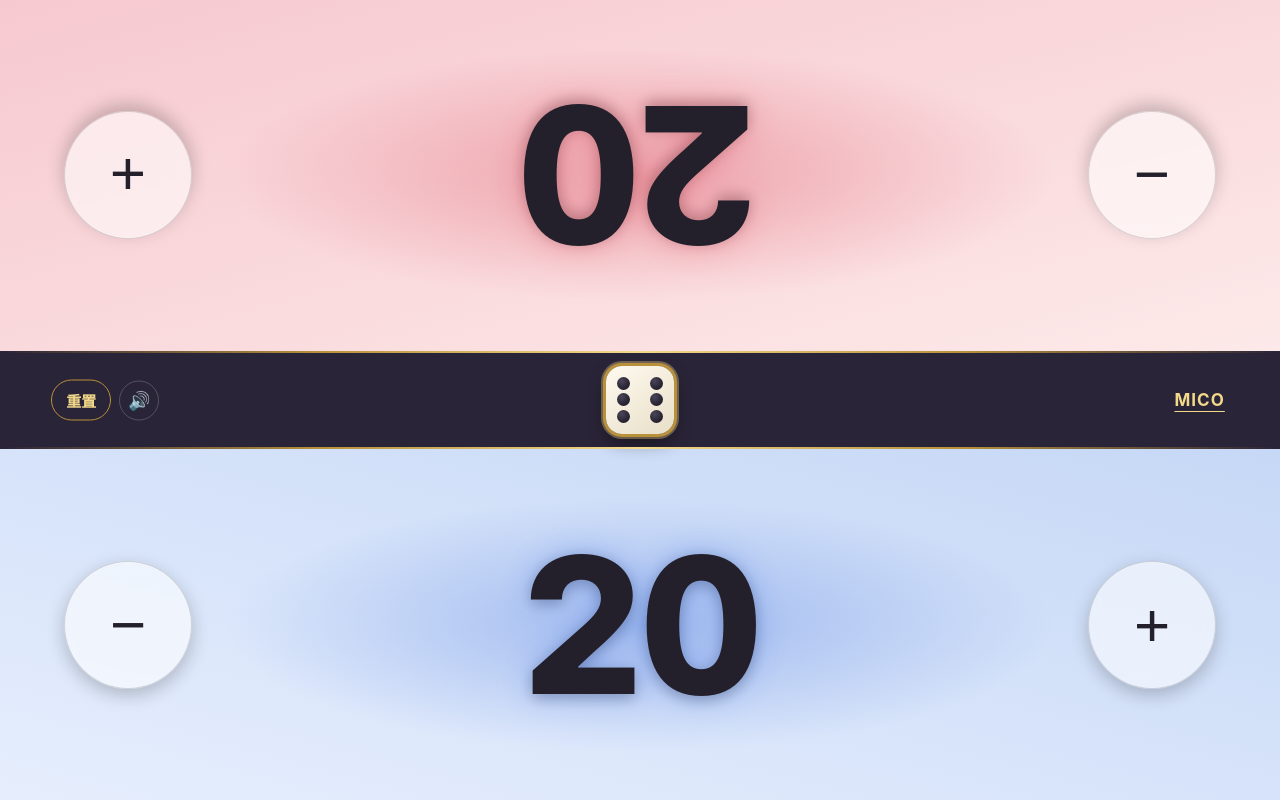
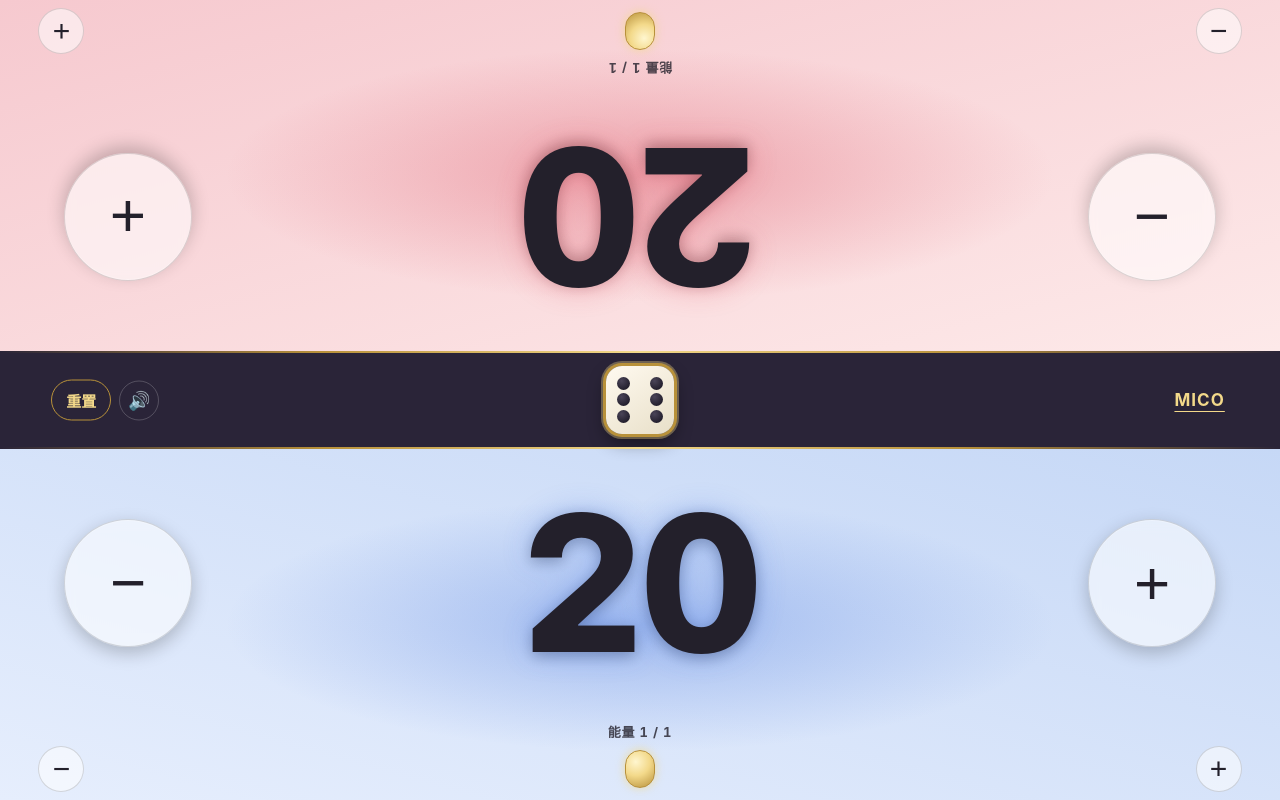
Before and after one commit to Mico-cpu/sv-life-counter, a plain HTML site: page index.html in a window 1280 px wide. Drawn offline with Linux system fonts and the light colour scheme.

Commit message:
更新：新增能量（PP）圆点指示与上限加减

```diff
--- a/index.html
+++ b/index.html
@@ -57,7 +57,7 @@ body {
 .half {
   flex: 1; min-height: 0; position: relative; overflow: hidden;
   display: flex; align-items: center; justify-content: space-between;
-  padding: 0 5vw;
+  padding: 0 5vw 84px;
 }
 .half.top { background: var(--top-bg); transform: rotate(180deg); --glow: var(--glow-top); }
 .half.bottom { background: var(--bot-bg); --glow: var(--glow-bot); }
@@ -93,6 +93,28 @@ body {
 }
 .adj:active { transform: scale(.9); background: var(--btn-press); }
 .adj:disabled { opacity: .28; transform: none; cursor: default; }
+.pp { position: absolute; left: 3vw; right: 3vw; bottom: 8px; z-index: 2; display: flex; flex-direction: column; align-items: center; gap: 5px; }
+.pp-row { width: 100%; display: flex; align-items: center; gap: 8px; }
+.pp-label { min-width: 96px; text-align: center; font-size: 13px; font-weight: 700; letter-spacing: .06em; color: var(--text); opacity: .8; font-variant-numeric: tabular-nums; }
+.mini {
+  width: 46px; height: 46px; padding: 0; flex: none; border-radius: 50%;
+  border: 1.5px solid var(--btn-bd); background: var(--btn-bg); color: var(--text);
+  font-size: 30px; line-height: 1; display: flex; align-items: center; justify-content: center; cursor: pointer;
+}
+.mini:active { background: var(--btn-press); }
+.mini:disabled { opacity: .28; }
+.orbs { flex: 1; min-width: 0; display: flex; justify-content: center; gap: 3px; }
+.orb {
+  flex: 1 1 0; min-width: 0; max-width: 30px; height: 38px; padding: 0; border-radius: 999px; cursor: pointer;
+  border: 1.5px solid var(--btn-bd); background: rgba(0,0,0,.16);
+  transition: background .18s, box-shadow .18s, border-color .18s, transform .08s;
+}
+.orb.on {
+  border-color: var(--gold2);
+  background: radial-gradient(circle at 35% 30%, #fff6cf, #f3d98a 45%, #b8913a);
+  box-shadow: 0 0 10px rgba(243,217,138,.8);
+}
+.orb:active { transform: scale(.86); }
 .bar {
   position: relative; flex: none; height: 98px; z-index: 2;
   background: var(--bar-bg); color: var(--bar-text);
@@ -154,6 +176,7 @@ body {
     <button class="adj" data-p="0" data-d="-1" aria-label="减少">−</button>
     <div class="num" id="n0">20</div>
     <button class="adj" data-p="0" data-d="1" aria-label="增加">+</button>
+    <div class="pp" data-p="0"></div>
   </section>
 
   <div class="bar">
@@ -170,6 +193,7 @@ body {
     <button class="adj" data-p="1" data-d="-1" aria-label="减少">−</button>
     <div class="num" id="n1">20</div>
     <button class="adj" data-p="1" data-d="1" aria-label="增加">+</button>
+    <div class="pp" data-p="1"></div>
   </section>
 </div>
 
@@ -242,9 +266,54 @@ body {
     btns[i].addEventListener('click', function () { change(+this.dataset.p, +this.dataset.d); });
   }
   document.getElementById('reset').addEventListener('click', function () {
-    life = [START, START]; render(0); render(1); bump(0, 'up'); bump(1, 'up'); sfx.reset();
+    life = [START, START]; render(0); render(1); bump(0, 'up'); bump(1, 'up'); resetPP(); sfx.reset();
   });
   render(0); render(1);
+
+  /* ---------- 能量（PP） ---------- */
+  var EMAX = 10, EMIN = 0;
+  var pp = [{ max: 1, lit: 1 }, { max: 1, lit: 1 }];
+  var ppBox = document.querySelectorAll('.pp');
+  sfx.use = function () { tone(330, .1, 'triangle', .22, 200); buzz(10); };
+  sfx.refill = function () { tone(420, .1, 'triangle', .2, 760); buzz(8); };
+  function renderPP(p) {
+    var box = ppBox[p], st = pp[p], orbs = box.querySelector('.orbs'), els = orbs.children;
+    while (els.length > st.max) orbs.removeChild(orbs.lastChild);
+    while (els.length < st.max) {
+      var b = document.createElement('button');
+      b.className = 'orb'; b.dataset.i = els.length + 1; b.setAttribute('aria-label', '能量');
+      orbs.appendChild(b);
+    }
+    for (var i = 0; i < els.length; i++) els[i].classList.toggle('on', i < st.lit);
+    box.querySelector('.pp-label').textContent = '能量 ' + st.lit + ' / ' + st.max;
+    var m = box.querySelectorAll('.mini');
+    m[0].disabled = st.max <= EMIN; m[1].disabled = st.max >= EMAX;
+  }
+  function setupPP(p) {
+    var box = ppBox[p];
+    box.innerHTML = '<div class="pp-label"></div><div class="pp-row"><button class="mini" data-d="-1" aria-label="减少能量上限">−</button><div class="orbs"></div><button class="mini" data-d="1" aria-label="增加能量上限">+</button></div>';
+    box.addEventListener('click', function (e) {
+      var t = e.target.closest('button'); if (!t) return;
+      var st = pp[p];
+      if (t.classList.contains('orb')) {
+        var i = +t.dataset.i, before = st.lit;
+        st.lit = (i === st.lit) ? i - 1 : i;
+        (st.lit < before ? sfx.use : sfx.refill)();
+      } else {
+        var d = +t.dataset.d, nm = Math.min(EMAX, Math.max(EMIN, st.max + d));
+        if (nm === st.max) return;
+        st.max = nm;
+        st.lit = d > 0 ? Math.min(st.max, st.lit + 1) : Math.min(st.lit, st.max);
+        (d > 0 ? sfx.plus : sfx.minus)();
+      }
+      renderPP(p);
+    });
+    renderPP(p);
+  }
+  function resetPP() {
+    for (var p = 0; p < 2; p++) { pp[p] = { max: 1, lit: 1 }; renderPP(p); }
+  }
+  setupPP(0); setupPP(1);
 
   /* 音效开关 */
   var snd = document.getElementById('snd');
```
